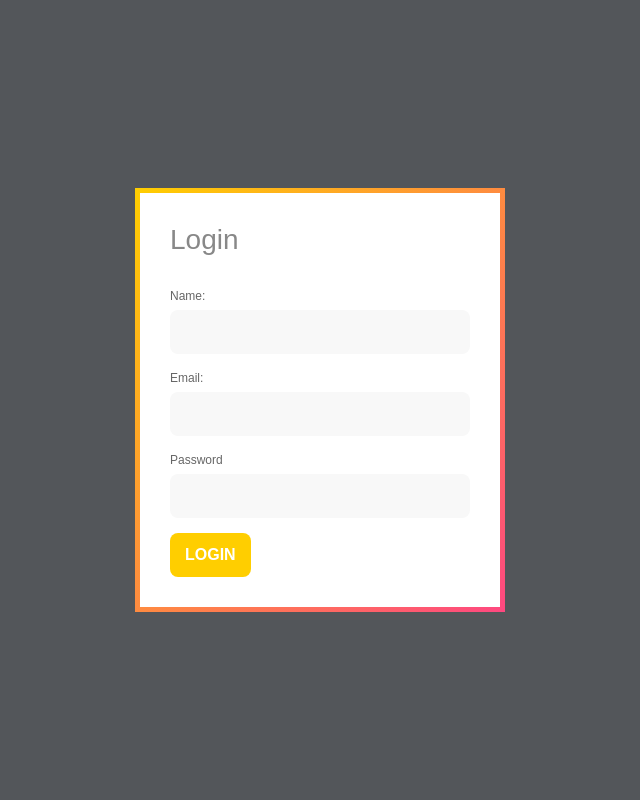
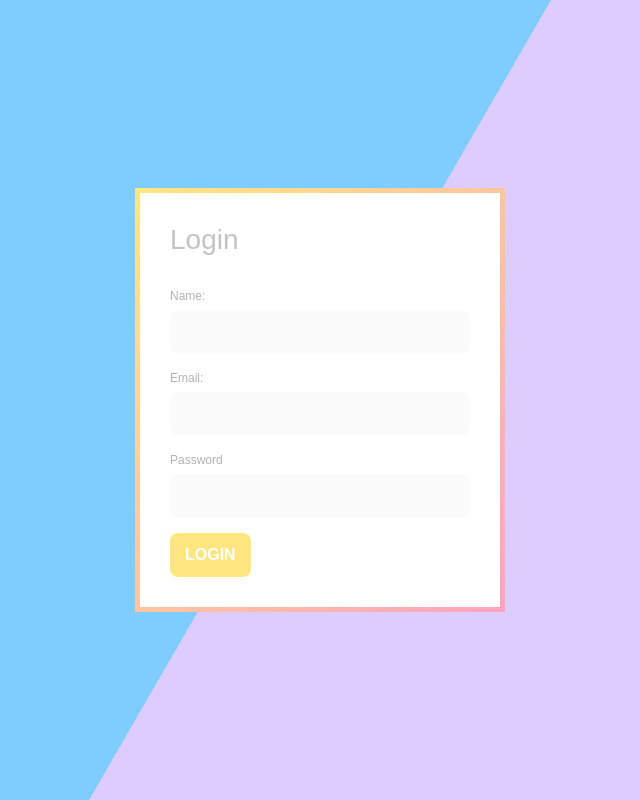
Before and after one commit to Bhargav-44/deepblue, a React (Create React App) app: page / in a window 1280 px wide. Shown: the whole page, without its empty margins (320-960 px from the left). Built offline with nearby package versions, Linux system fonts and the light colour scheme.

Commit message:
added background

```diff
--- a/package.json
+++ b/package.json
@@ -10,7 +10,7 @@
     "react": "^18.2.0",
     "react-dom": "^18.2.0",
     "react-router-dom": "^6.8.0",
-    "react-scripts": "5.0.1",
+    "react-scripts": "^5.0.1",
     "react-speech-recognition": "^3.10.0",
     "style-components": "^0.1.0",
     "styled-components": "^5.3.6",
--- a/src/App.js
+++ b/src/App.js
@@ -31,6 +31,8 @@ function App() {
   }
   return (
     <div className="App">
+      <div class="layer1"></div>
+      <div class="layer2"></div>
       {(user.email != "") ? (
         <div className='welcome'>
           <h2>Welcome, <span>{user.name}</span></h2>
@@ -43,5 +45,7 @@ function App() {
 
   );
 }
+// edited by me
 
+// edited by me
 export default App;
--- a/src/index.css
+++ b/src/index.css
@@ -4,6 +4,10 @@
   box-sizing: border-box;
   font-family: montserrat, sans-serif;
 }
+
+/* edited by me */
+
+/* edited by me */
 
 input, button {
   appearance: none;
@@ -18,11 +22,48 @@ input, button {
   align-items: center;
   justify-content: center;
   background-color: #53565A;
+  background-image: linear-gradient(-60deg, #bc9bff 50%, #0199ff 50%);
+  /* animation: slide 3s ease-in-out infinite alternate; */
+  position: fixed;
+  top: 0;
+  bottom: 0;
+  left: -50%;
+  right: -50%;
+  opacity: 0.5;
+  z-index: -1;
+
 }
+
+/* @keyframes slide {
+  0% {
+    transform: translateX(-25%);
+  }
+  100% {
+    transform: translateX(25%);
+  }
+} */
+
+
 
 form{
   display: block;
   position: relative;
+
+}
+
+form::before {
+  content: "";
+  width: 104%;
+  height: 102%;
+  border-radius: 8px;
+  background-image: linear-gradient(
+    var(--rotate)
+    , #5ddcff, #3c67e3 43%, #4e00c2);
+    position: absolute;
+    z-index: -1;
+    top: -1%;
+    left: -2%;
+    animation: spin 2.5s linear infinite;
 }
 
 form::after{
```
Also changed, not shown: src/MyComponents/LoginForm.js (+7 -0 lines), 2 other files (tests, documents, lock files or other folders).
